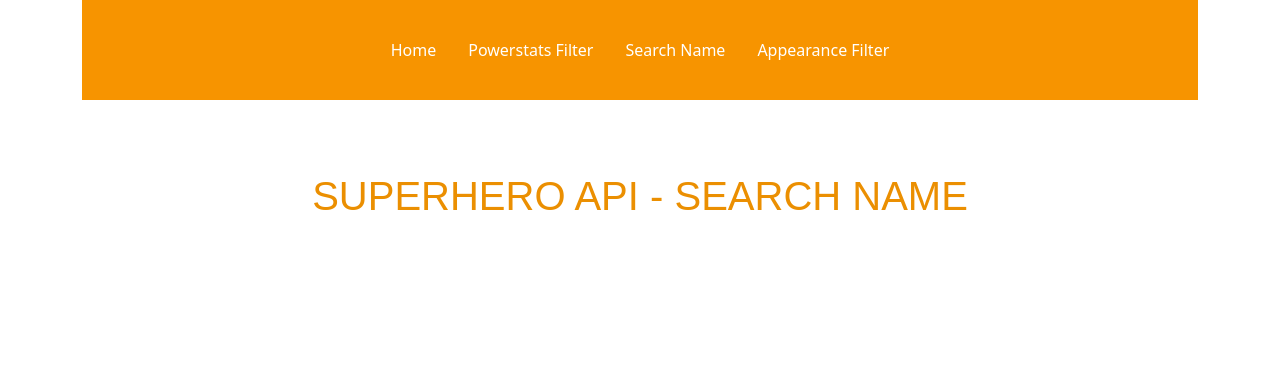
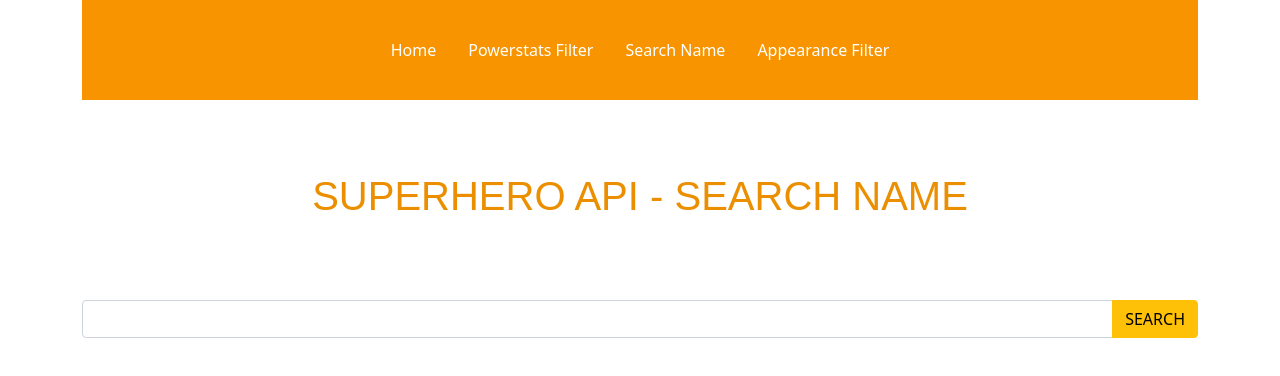
Before and after one commit to DuvanP97/api-super-heroes-catalog, a React (Create React App) app: page /name in a window 1280 px wide. Shown: the top 376 px of the page. Built offline with nearby package versions, Linux system fonts and the light colour scheme.

Commit message:
add searchbar

```diff
--- a/src/pages/SearchName/index.tsx
+++ b/src/pages/SearchName/index.tsx
@@ -1,5 +1,6 @@
 import * as React from 'react';
 import NavBar from '../../components/NavBar';
+import SearchBar from '../../components/SearchBar';
 import { HomeContainer, NavBarContainer, Title, TitleContainer } from './styles';
 
 const SearchName: React.FC = () => {
@@ -11,6 +12,7 @@ const SearchName: React.FC = () => {
       <TitleContainer>
         <Title>SUPERHERO API - SEARCH NAME</Title>
       </TitleContainer>
+      <SearchBar />
     </HomeContainer>
   );
 };
```
